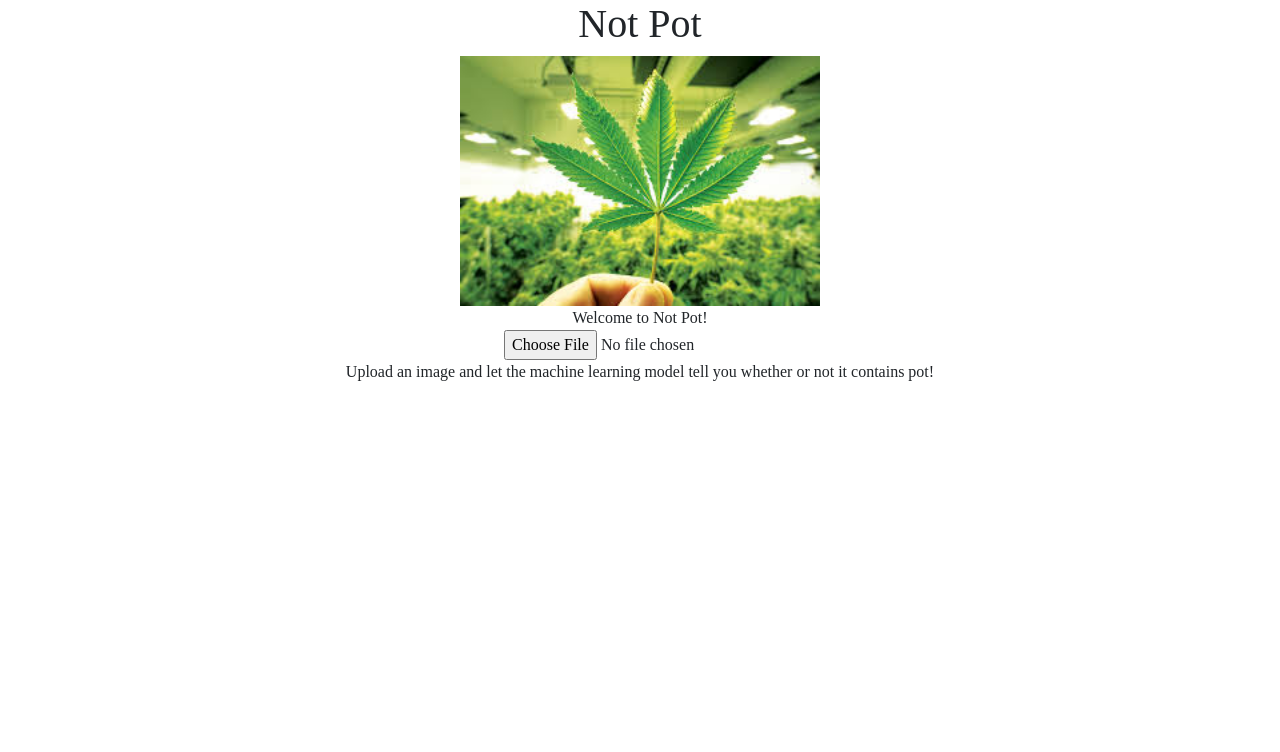
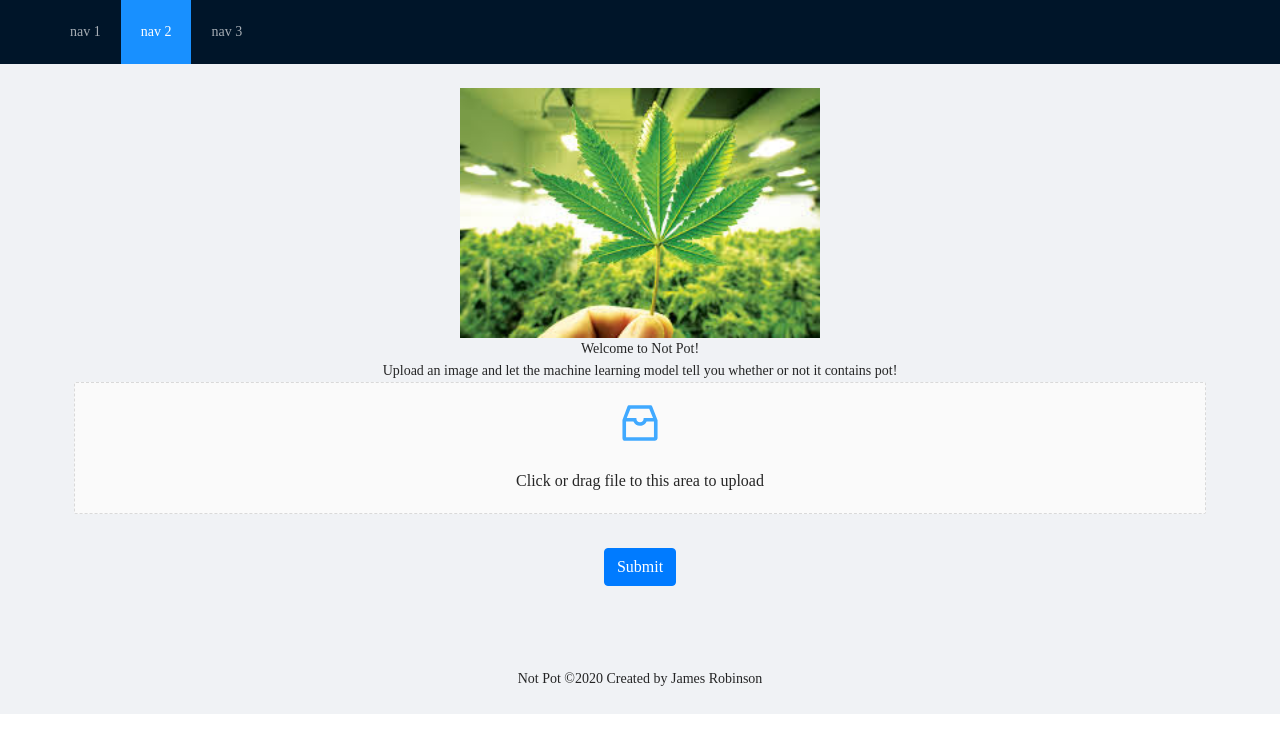
Before and after one commit to jakerdou/not-pot, a React app: page / in a window 1280 px wide. Shown: the top 752 px of the page. Built offline with nearby package versions, Linux system fonts and the light colour scheme.

Commit message:
updated UI

```diff
--- a/package.json
+++ b/package.json
@@ -21,6 +21,7 @@
   },
   "homepage": "jakerdou.github.io/not-pot",
   "dependencies": {
+    "antd": "^4.2.0",
     "bootstrap": "^4.4.1",
     "jquery": "^3.5.0",
     "react": "^16.13.1",
--- a/src/component/App.js
+++ b/src/component/App.js
@@ -2,13 +2,37 @@ import React from 'react';
 import ReactDOM from 'react-dom';
 import './App.css';
 import ImageView from './ImageView.js'
+import Head from './Head.js'
+import {Layout, Menu, Breadcrumb, Form, Upload} from 'antd'
+import 'antd/dist/antd.css';
+
+const { Header, Content, Footer } = Layout;
+
+// {/*<HeaderBar />
+// <ImageView />*/}
 
 class App extends React.Component{
     render(){
         return(
             <div className="App">
-              <h1>Not Pot</h1>
-              <ImageView />
+
+              <Layout>
+                <Header style={{ position: 'fixed', zIndex: 1, width: '100%' }}>
+                  <div className="logo" />
+                  <Menu theme="dark" mode="horizontal" defaultSelectedKeys={['2']}>
+                    <Menu.Item key="1">nav 1</Menu.Item>
+                    <Menu.Item key="2">nav 2</Menu.Item>
+                    <Menu.Item key="3">nav 3</Menu.Item>
+                  </Menu>
+                </Header>
+                <Content className="site-layout" style={{ padding: '0 50px', marginTop: 64 }}>
+                  <div className="site-layout-background" style={{ padding: 24, minHeight: 380 }}>
+                    <ImageView />
+                  </div>
+                </Content>
+                <Footer style={{ textAlign: 'center' }}>Not Pot ©2020 Created by James Robinson</Footer>
+              </Layout>
+
             </div>
         )
     }
--- /dev/null
+++ b/src/component/Head.css
@@ -0,0 +1,32 @@
+.HeaderBar {
+
+}
+
+.navbar {
+  height: 80px;
+}
+
+/* row of logos */
+.navbar-expand .navbar-nav {
+  flex-direction: row;
+  width: 100%
+}
+
+/* James Robinson */
+span.navbar-brand {
+  font-size: 3em;
+  margin-right: 0;
+}
+
+/* logos */
+a.navbar-brand {
+  margin-right: 0;
+  margin-left: 50px;
+  padding: 0;
+}
+
+/* images in the logos */
+.d-inline-block {
+  display: inline-block !important;
+  /* 50x50 size is set in HeaderBar.js */
+}
--- /dev/null
+++ b/src/component/Head.js
@@ -0,0 +1,29 @@
+import React from 'react';
+import ReactDOM from 'react-dom';
+import './Head.css';
+import {Layout} from 'antd'
+
+
+// import Navbar from 'react-bootstrap/Navbar'
+// import Nav from 'react-bootstrap/Nav'
+//
+// <Navbar bg="secondary" variant="light">
+//   <Navbar.Brand class="myName">Not Pot</Navbar.Brand>
+//   <Nav>
+//
+//   </Nav>
+// </Navbar>
+
+class Head extends React.Component{
+
+  render(){
+
+    return(
+      <div className="HeaderBar">
+
+      </div>
+    )
+  }
+}
+
+export default Head;
--- a/src/component/ImageView.js
+++ b/src/component/ImageView.js
@@ -4,12 +4,19 @@ import './ImageView.css';
 import pot1 from '../assets/pot1.jpeg';
 import Button from 'react-bootstrap/Button';
 import $ from "jquery";
+import { Form, Upload, Input } from 'antd'
+import { UploadOutlined, InboxOutlined } from '@ant-design/icons';
+
 
 
 class ImageView extends React.Component{
 
   constructor(){
     super();
+
+    this.formRef = React.createRef(); // COMBAK:
+
+    this.acceptTypes = ["image/jpeg", "image/jpg", "image/png"]
 
     this.state = {
       currImg: pot1,
@@ -19,15 +26,16 @@ class ImageView extends React.Component{
 
 
   fileDisplay(img) {
-    console.log(img)
-
-    try {
+    if (this.acceptTypes.includes(img.type)) {
       this.setState({
-        currImg: URL.createObjectURL(img)
+        currImg: URL.createObjectURL(img),
+        currOutput: "Click submit to evaluate the image!"
       })
     }
-    catch(err) {
-      console.log(err)
+    else {
+      this.setState({
+        currOutput: "Please upload only 1 image of an accepted type (.jpg, .jpeg, .png)."
+      })
     }
   }
 
@@ -46,15 +54,13 @@ class ImageView extends React.Component{
   }
 
 
-  fileUpload(event) {
-    if (event.target.files && event.target.files[0]) {
-      var img = event.target.files[0]
+  fileUpload(fileList) {
+    var img = fileList.dragger.file.originFileObj;
+    var imgList = fileList.dragger.fileList
+    if (this.acceptTypes.includes(img.type) && imgList.length == 1) {
       var self = this;
       var formData = new FormData();
       formData.append('img', img)
-
-      // TODO: check file type before displaying
-      self.fileDisplay(img)
 
       $.ajax({
             type: 'POST',
@@ -72,6 +78,13 @@ class ImageView extends React.Component{
             }
         });
     }
+    else {
+      this.setState({
+        currOutput: "Please upload only 1 image of an accepted type (.jpg, .jpeg, .png)."
+      })
+    }
+
+    this.formRef.current.resetFields();
   }
 
 
@@ -83,16 +96,43 @@ class ImageView extends React.Component{
         <div>{this.state.currOutput}</div>
 
         <div>
-          <form method="post">
-            <input
-              type="file"
-              accept=".jpg,.jpeg,.png"
-              onChange={(event) => this.fileUpload(event)} />
-          </form>
+          Upload an image and let the machine learning model tell you whether or not it contains pot!
         </div>
 
         <div>
-          Upload an image and let the machine learning model tell you whether or not it contains pot!
+          <Form
+            name="my_form"
+            onFinish={(fileList) => this.fileUpload(fileList)}
+            ref={this.formRef}
+          >
+
+            <Form.Item>
+              <Form.Item name="dragger" noStyle>
+                <Upload.Dragger
+                  name="files"
+                  accept={this.acceptTypes}
+                  beforeUpload={file => this.fileDisplay(file)}
+                  >
+                  <p className="ant-upload-drag-icon">
+                    <InboxOutlined />
+                  </p>
+                  <p className="ant-upload-text">Click or drag file to this area to upload</p>
+                </Upload.Dragger>
+              </Form.Item>
+            </Form.Item>
+
+            <Form.Item
+              wrapperCol={{
+                span: 12,
+                offset: 6,
+              }}
+            >
+
+              <Button type="primary"> {/*type="primary" is what makes onFinish work*/}
+                Submit
+              </Button>
+            </Form.Item>
+          </Form>
         </div>
       </div>
     )
```
Also changed, not shown: 2 other files (tests, documents, lock files or other folders).
